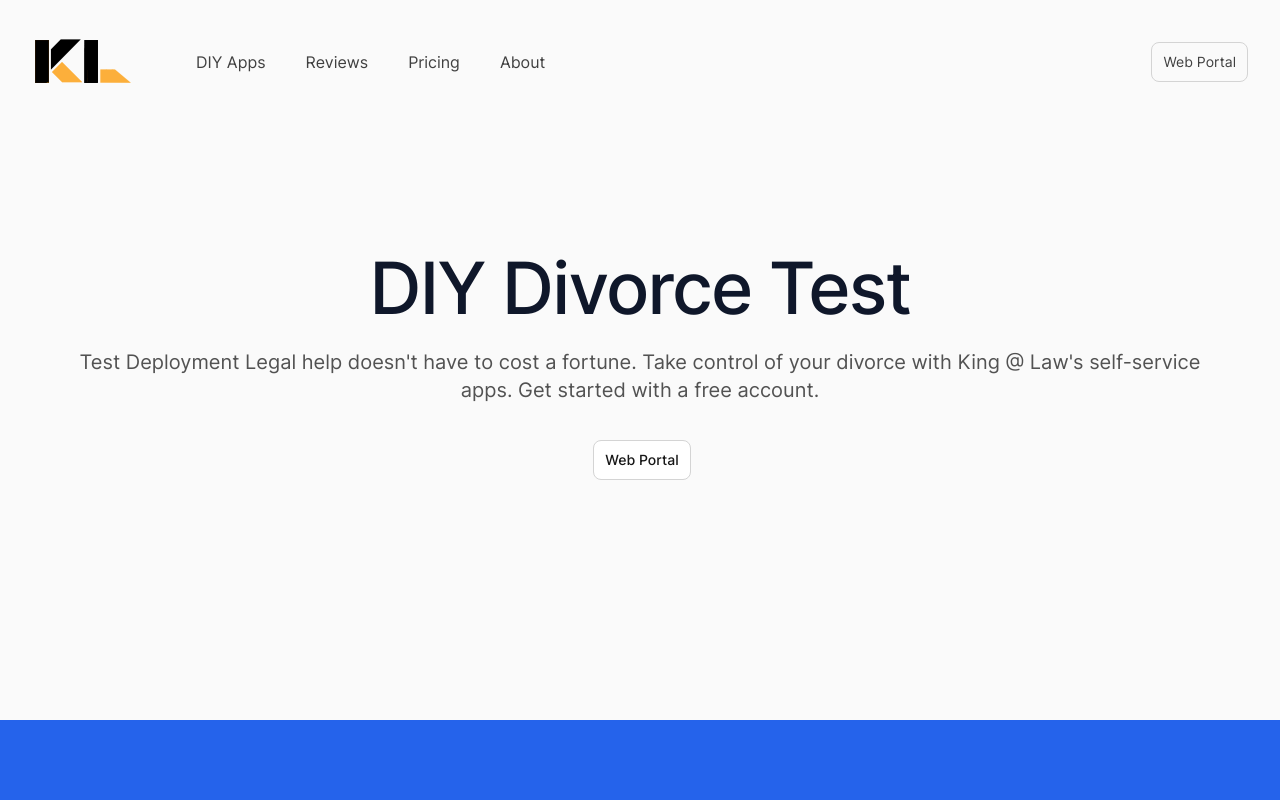
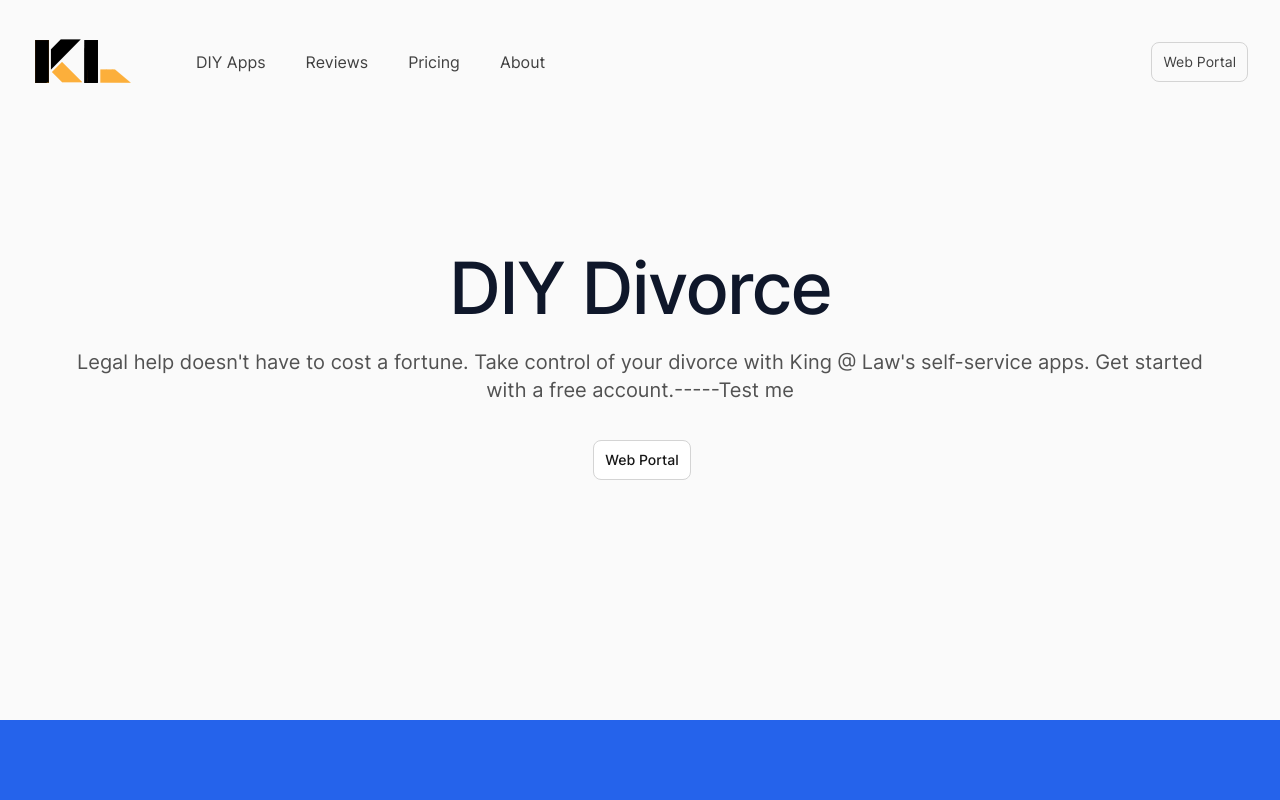
Before and after one commit to David44357/KingLawWebsite, a Next.js app: page /prometheus in a window 1280 px wide. Shown: the top 800 px of the page. Built offline with nearby package versions, Linux system fonts and the light colour scheme.

Commit message:
test deployment

```diff
--- a/src/components/PromHero.jsx
+++ b/src/components/PromHero.jsx
@@ -356,10 +356,10 @@ export function PromHero() {
         <div className="mx-auto max-w-7xl px-4 sm:px-6 lg:px-8 pb-16 pt-20 text-center lg:pt-32">
           <div className="">
             <h1 className="mx-auto max-w-4xl font-display text-5xl font-medium tracking-tight text-slate-900 sm:text-7xl">
-            DIY Divorce Test
+            DIY Divorce
             </h1>
             <p className="mt-6 text-xl text-gray-600 max-w-750">
-              {'Test Deployment Legal help doesn\'t have to cost a fortune. Take control of your divorce with King @ Law\'s self-service apps. Get started with a free account.'}
+              {'Legal help doesn\'t have to cost a fortune. Take control of your divorce with King @ Law\'s self-service apps. Get started with a free account.-----Test me'}
             </p>
             <div className="mt-6 flex justify-center gap-x-6">
               < ButtonLink OS={OS} userOS={userOS} ></ButtonLink>
```
